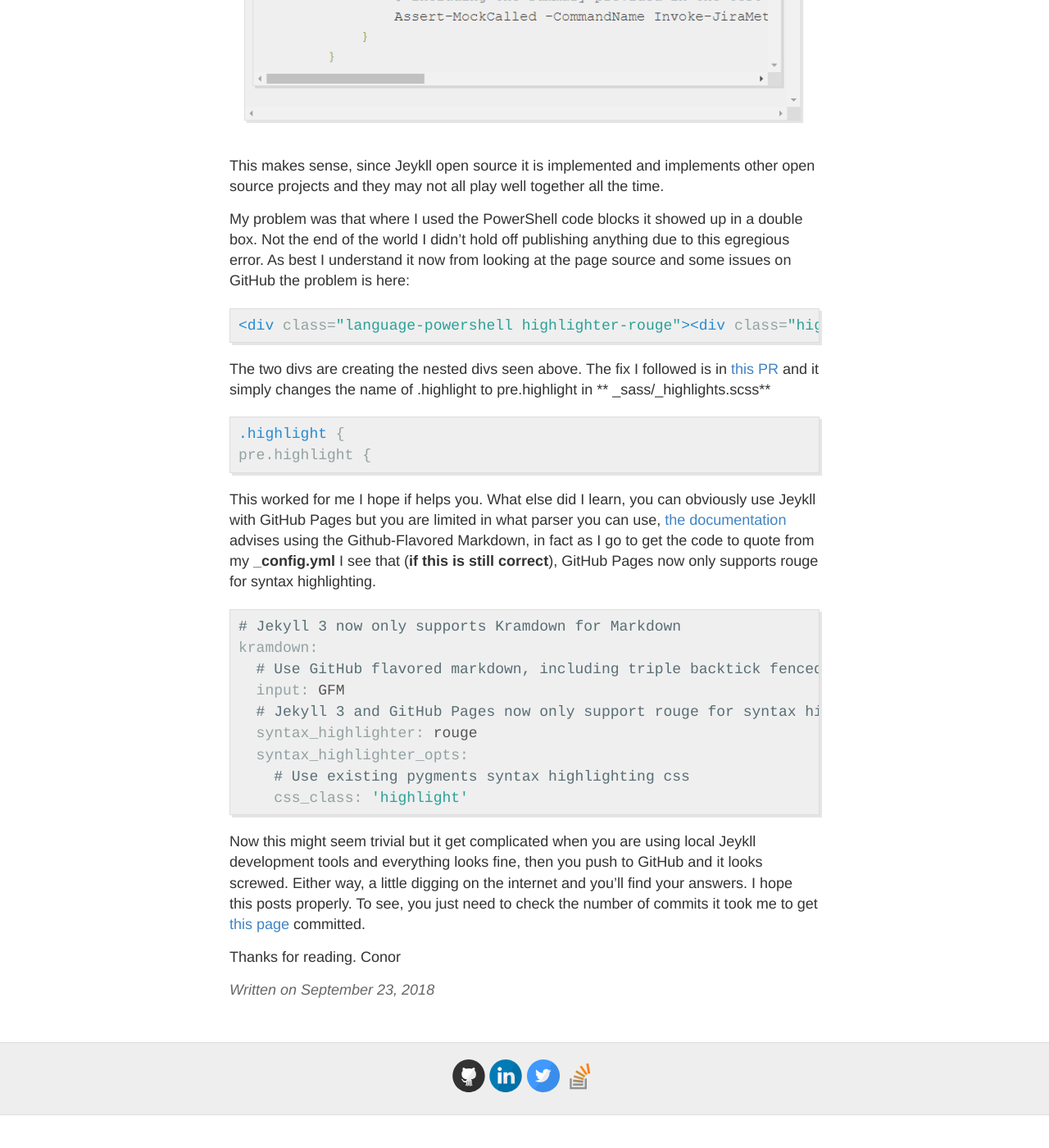
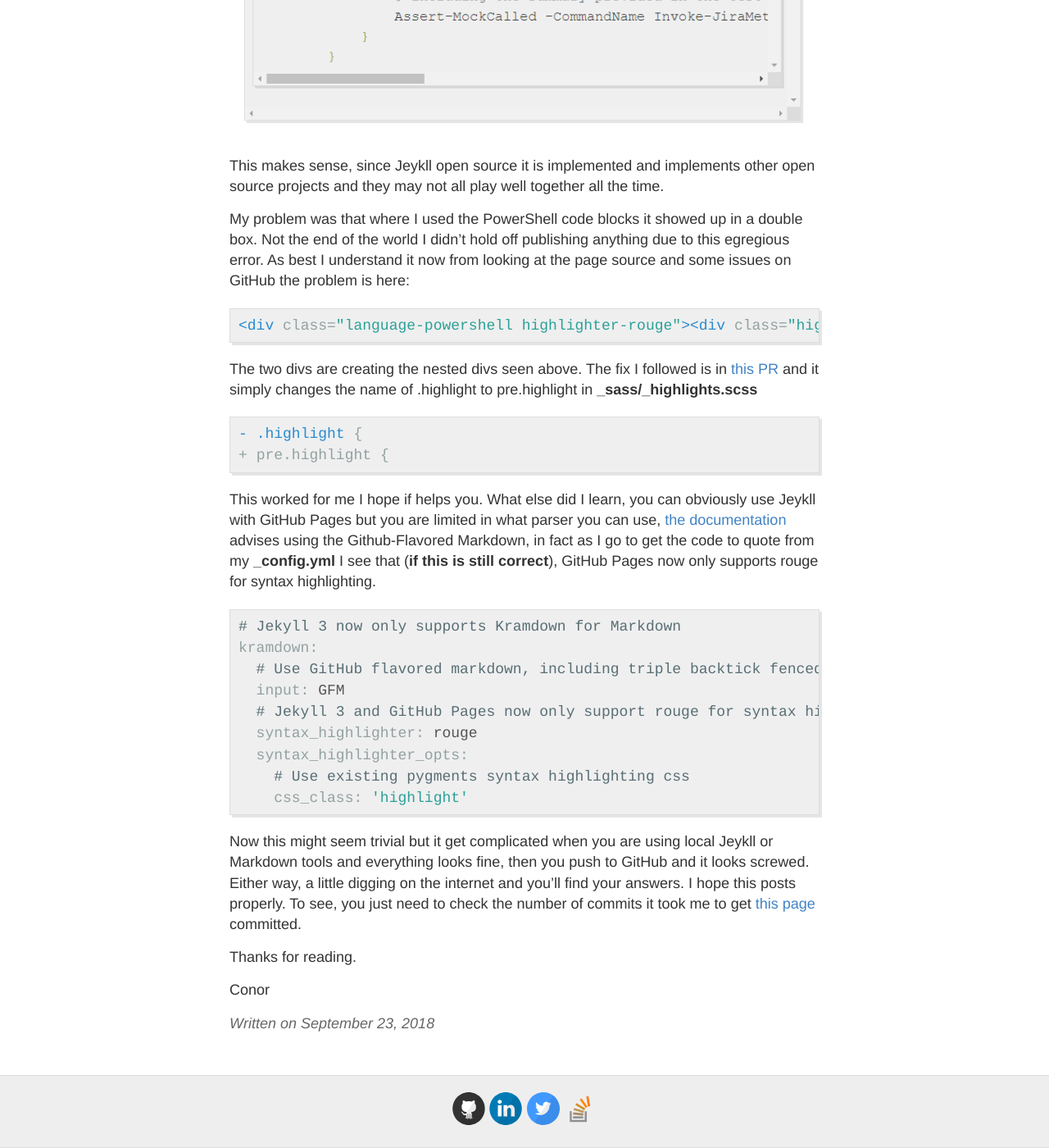
Before and after one commit to ctolan/ctolan.github.io, a Jekyll site: the page built from _posts/2018-09-24-Jeykll-Double-Boxed-CodeBlock.md, in a window 1280 px wide and 1400 px high, scrolled down 505 px. Shown: the whole window at 82% size. Built offline with Jekyll 4.4.1, drawn with Linux system fonts in a browser that asks for light colours; comment, search, counter and statistics services are not loaded; before the commit the page ends 1865 px from its top, so only the background shows below that.

Commit message:
added + and - to css file quote.

````diff
--- a/_posts/2018-09-24-Jeykll-Double-Boxed-CodeBlock.md
+++ b/_posts/2018-09-24-Jeykll-Double-Boxed-CodeBlock.md
@@ -17,11 +17,11 @@
 ```
 
 The two divs are creating the nested divs seen above.
-The fix I followed is in [this PR]( https://github.com/saveriomiroddi/saveriomiroddi.github.io/pull/18/files) and it simply changes the name of .highlight to pre.highlight in ** _sass/_highlights.scss**
+The fix I followed is in [this PR]( https://github.com/saveriomiroddi/saveriomiroddi.github.io/pull/18/files) and it simply changes the name of .highlight to pre.highlight in **_sass/_highlights.scss**
 
 ```css
-.highlight {
-pre.highlight {
+- .highlight {
++ pre.highlight {
 ```
 
 This worked for me I hope if helps you.
@@ -39,7 +39,8 @@
     css_class: 'highlight'
 ```
 
-Now this might seem trivial but it get complicated when you are using local Jeykll development tools and everything looks fine, then you push to GitHub and it looks screwed. Either way, a little digging on the internet and you'll find your answers. I hope this posts properly. To see, you just need to check the number of commits it took me to get [this page](https://github.com/ctolan/ctolan.github.io/blob/master/_posts/2018-09-24-Jeykll-Double-Boxed-CodeBlock.md) committed.
+Now this might seem trivial but it get complicated when you are using local Jeykll or Markdown tools and everything looks fine, then you push to GitHub and it looks screwed. Either way, a little digging on the internet and you'll find your answers. I hope this posts properly. To see, you just need to check the number of commits it took me to get [this page](https://github.com/ctolan/ctolan.github.io/blob/master/_posts/2018-09-24-Jeykll-Double-Boxed-CodeBlock.md) committed.
 
 Thanks for reading.
+
 Conor
````
